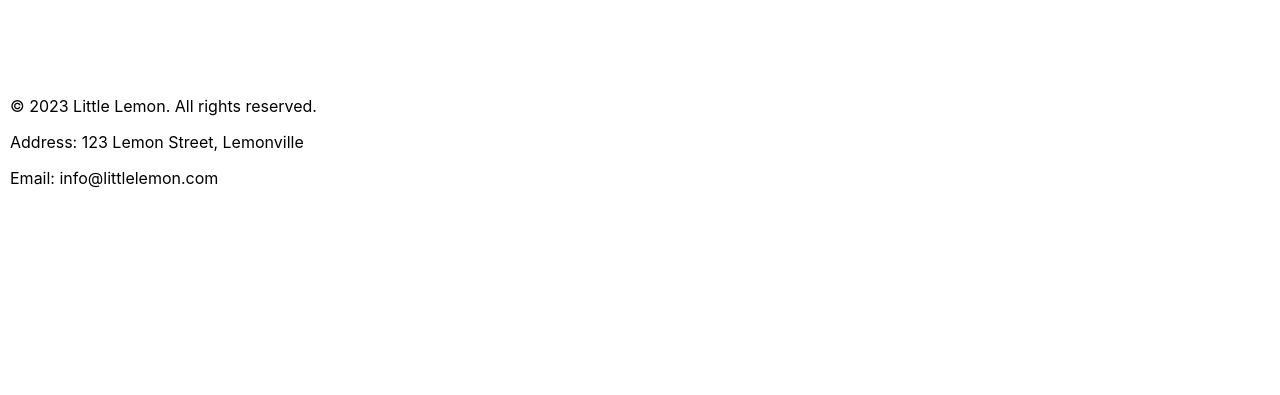
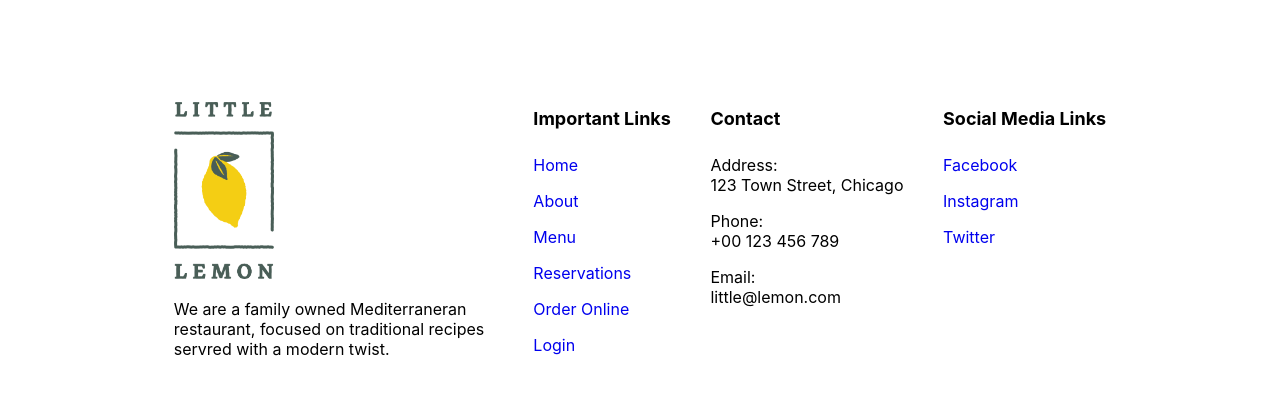
Before and after one commit to madhushanm99/capstoneProject, a React (Create React App) app: page /booking in a window 1280 px wide. Shown: the part 1843-2238 px from the top of the page. Before the commit the page ends 2057 px from the top, so only its background shows below. Built offline with nearby package versions, Linux system fonts and the light colour scheme.

Commit message:
Add Footer an more css

```diff
--- a/src/App.css
+++ b/src/App.css
@@ -32,6 +32,7 @@
   from {
     transform: rotate(0deg);
   }
+
   to {
     transform: rotate(360deg);
   }
@@ -40,20 +41,24 @@
 body {
   display: flex;
   flex-direction: column;
-  min-height: 100vh; /* Ensures the layout takes at least the full viewport height */
+  min-height: 100vh;
+  /* Ensures the layout takes at least the full viewport height */
 }
 
-header, footer {
-  background-color: #ffffff; /* Adjust as needed */
+header,
+footer {
+  background-color: #ffffff;
+  /* Adjust as needed */
   padding: 10px;
 }
 
 main {
-  flex-grow: 1; /* Allows the main content to grow and take remaining space */
+  flex-grow: 1;
+  /* Allows the main content to grow and take remaining space */
   padding: 20px;
 }
 
-.bar{
+.bar {
   width: 25px;
   height: 3px;
   background-color: black;
@@ -61,19 +66,20 @@ main {
 }
 
 
-body{
+body {
   width: 100%;
   margin: 0 auto;
 }
 
-li{
+li {
   list-style: none;
 }
-a{
+
+a {
   text-decoration: none;
 }
 
-nav{
+nav {
   z-index: 10001;
 }
 
@@ -90,11 +96,11 @@ nav ul li {
   padding: 1em;
 }
 
-nav ul li a{
+nav ul li a {
   color: #000;
 }
 
-nav ul li a:hover{
+nav ul li a:hover {
   text-decoration: underline solid #495E57;
 }
 
@@ -138,9 +144,9 @@ nav ul li a:hover{
 }
 
 .header section {
-color: #EDEFEE;
-padding: 10px 13%;
-position: relative;
+  color: #EDEFEE;
+  padding: 10px 13%;
+  position: relative;
 }
 
 
@@ -173,7 +179,7 @@ button {
   cursor: pointer;
 }
 
-.banner-img{
+.banner-img {
   position: absolute;
   right: 13%;
   top: 15%;
@@ -187,20 +193,26 @@ button {
 }
 
 
-form, .comfirm{
+form,
+.comfirm {
   padding: 10px 13%;
 }
 
-.formField{
+.formField {
   padding: 50px 20px;
 }
 
-input, label{
+input,
+label {
   display: inline-block;
   margin-right: 20px;
   margin-bottom: 20px;
 }
-#book-date, #book-time, #book-guests, #book-occasion{
+
+#book-date,
+#book-time,
+#book-guests,
+#book-occasion {
   background: #bdbdbd43;
   padding: 8px 24px;
   border: none;
@@ -208,7 +220,7 @@ input, label{
   border-radius: 2px;
 }
 
-.btnReceive input{
+.btnReceive input {
   padding: 12px 16px;
   margin-top: 20px;
   background: #495e57;
@@ -218,29 +230,30 @@ input, label{
 
 }
 
-.comfirm span{
+.comfirm span {
   color: blue;
 }
 
 
 /* menu items */
 
-.menu-container{
+.menu-container {
   margin: 110px auto;
   padding: 10px 13%;
 }
 
-.menu-container h2{
+.menu-container h2 {
   color: #000;
 }
 
-.menu-header{
+.menu-header {
   display: flex;
   justify-content: space-between;
   align-items: center;
   flex-wrap: wrap;
 }
-.cards{
+
+.cards {
   margin-top: 30px;
   display: flex;
   justify-content: space-between;
@@ -249,67 +262,70 @@ input, label{
   gap: 2rem 1rem;
 }
 
-.menu-items{
+.menu-items {
   /* height: 400px; */
   width: 350px;
-  background: #a9c8be;
+  background: #edefee;
   border-radius: 8px;
+
 }
 
-.menu-container img{
+.menu-container img {
   width: 100%;
   height: 233px;
   border-radius: 8px;
+  box-shadow: rgba(0, 0, 0, 0.3) 0px 19px 38px, rgba(0, 0, 0, 0.22) 0px 15px 12px;
 }
 
-.menu-content{
+.menu-content {
   padding: 5px 15px;
 }
 
 
-.menu-content .heading{
+.menu-content .heading {
   display: flex;
   justify-content: space-between;
 }
 
-.orderbtn{
+.orderbtn {
   padding: 5px 12px;
   margin-bottom: 20px;
   font-size: 16px;
   font-weight: 600;
 }
 
-footer section{
+footer section {
   padding: 10px 13%;
   display: flex;
   justify-content: space-between;
   align-items: start;
 }
 
-.company-info img{
+.company-info img {
   margin-top: 12px;
   cursor: pointer;
-  width: 200px;
+  width: 100px;
 }
 
-.company-info p{
+.company-info p {
   width: 320px;
 }
 
-footer h3{
+
+footer h3 {
   font-size: 18px;
 }
 
-footer ul{
+footer ul {
   padding: 0;
 }
 
-footer ul li{
+footer ul li {
   padding: 8px 0;
 }
 
 
-@media screen and (max-width: 768px){
+@media screen and (max-width: 768px) {
   .menu-icon {
     display: block;
   }
@@ -325,24 +341,25 @@ footer ul li{
     padding: 20px 0;
   }
 
-  .navbar{
-    background:#fff;
+  .navbar {
+    background: #fff;
     padding: 10px 8%;
   }
 
-  nav ul li a{
+  nav ul li a {
     color: #fff;
   }
 
-  .bar{
+  .bar {
     background: #333333;
   }
 
-  .banner-img{
+  .banner-img {
     display: none;
   }
 
-  form, .comfirm{
+  form,
+  .comfirm {
     padding: 10px 8%;
   }
 
@@ -354,34 +371,55 @@ footer ul li{
     gap: 1.25rem;
   }
 
-  .LL-BookingConfirmation img{
+  .LL-BookingConfirmation img {
     height: 500px;
   }
 
 
-  .header section, .menu-container{
+  .header section,
+  .menu-container {
     padding: 10px 8%;
   }
-  .menu-container{
+
+  .menu-container {
     margin: 20px 0;
   }
-  .menu-header{
+
+  .menu-header {
     justify-content: flex-start;
   }
 
-  .menu-items{
+  .menu-items {
     width: 100%;
   }
 
-  footer section{
+  footer section {
     padding: 10px 8%;
     flex-direction: column;
   }
-  .company-info p{
+
+  .company-info p {
     width: 100%;
   }
+
 }
 
-.hidden{
+.hidden {
   display: none;
 }
+
+@media screen and (max-width: 950px) {
+  .navigation {
+     display: none;
+  }
+}
+@media screen and (max-width: 780px) {
+  .socialLink {
+     display: none;
+  }
+}
+@media screen and (max-width: 550px) {
+  .contact {
+     display: none;
+  }
+}
--- a/src/components/Footer.js
+++ b/src/components/Footer.js
@@ -1,14 +1,44 @@
-// Footer.js
-import React from 'react';
+import React from "react"
+import small_logo from "../assets/image_assets/logo_small.png"
 
-function Footer() {
-  return (
-    <footer>
-      <p>&copy; 2023 Little Lemon. All rights reserved.</p>
-      <p>Address: 123 Lemon Street, Lemonville</p>
-      <p>Email: info@littlelemon.com</p>
-    </footer>
-  );
+const Footer = () => {
+    return(
+        <footer className="">
+            <section>
+            <div className="company-info">
+                <img src={small_logo} alt=""/>
+                <p>We are a family owned Mediterraneran restaurant, focused on traditional recipes servred with a modern twist.</p>
+            </div>
+            <div className="navigation">
+                <h3>Important Links</h3>
+            <ul>
+                <li><a href="/">Home</a></li>
+                <li><a href="/">About</a></li>
+                <li><a href="/">Menu</a></li>
+                <li><a href="/">Reservations</a></li>
+                <li><a href="/">Order Online</a></li>
+                <li><a href="/">Login</a></li>
+            </ul>
+            </div>
+            <div className="contact">
+                <h3>Contact</h3>
+            <ul>
+            <li>Address: <br/> 123 Town Street, Chicago</li>
+                <li>Phone: <br/> +00 123 456 789</li>
+                <li>Email: <br/> little@lemon.com</li>
+            </ul>
+            </div>
+            <div className="socialLink">
+                <h3>Social Media Links</h3>
+            <ul>
+                <li><a href="/">Facebook</a></li>
+                <li><a href="/">Instagram</a></li>
+                <li><a href="/">Twitter</a></li>
+            </ul>
+            </div>
+            </section>
+        </footer>
+    )
 }
 
 export default Footer;
```
